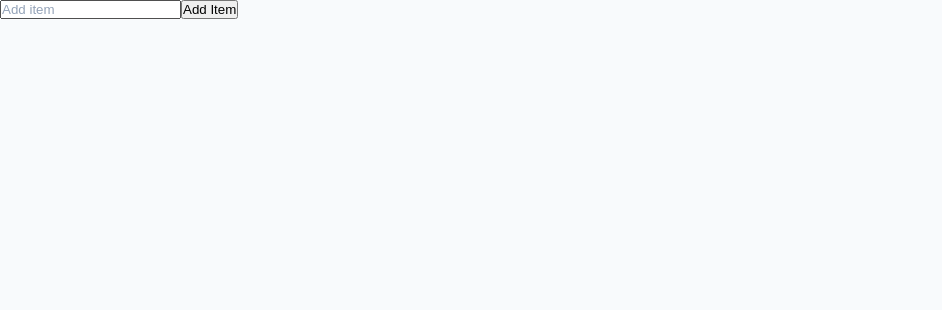
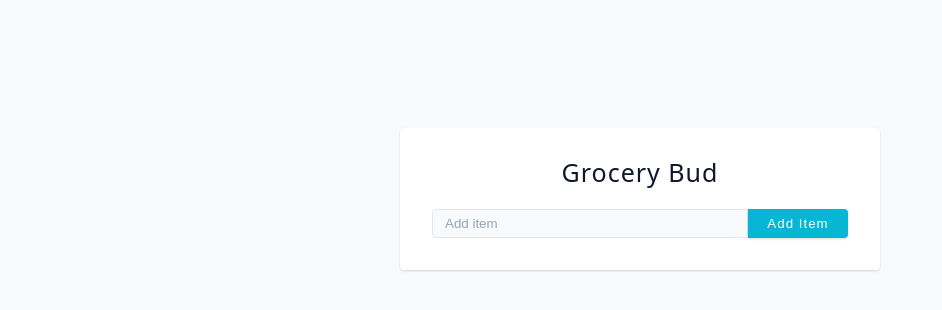
Before and after one commit to MateuszZalew/todo-list-ts, a React (Vite) app: page / in a window 1280 px wide. Shown: the top 310 px of the page, without its empty margins (0-942 px from the left). Built offline with nearby package versions, Linux system fonts and the light colour scheme; the HTML template or start-up script is replaced by a standard one.

Commit message:
add functionality to Form

```diff
--- a/src/App.tsx
+++ b/src/App.tsx
@@ -4,9 +4,13 @@ import Form from "./components/Form";
 const App = () => {
   const [items, setItems] = useState();
 
+  const addItem = (item: string): void => {
+    console.log(item);
+  };
+
   return (
-    <main>
-      <Form />
+    <main className="section-center">
+      <Form addItem={addItem} />
     </main>
   );
 };
--- a/src/components/Form.jsx
+++ /dev/null
@@ -1,12 +0,0 @@
-const Form = () => {
-  return (
-    <section>
-      <form>
-        <input type="text" placeholder="Add item" />
-        <button type="submit">Add Item</button>
-      </form>
-    </section>
-  );
-};
-
-export default Form;
--- /dev/null
+++ b/src/components/Form.tsx
@@ -0,0 +1,38 @@
+import React, { useState } from "react";
+
+interface FormProps {
+  addItem: (text: string) => void;
+}
+
+const Form = ({ addItem }: FormProps): JSX.Element => {
+  const [inputValue, setInputValue] = useState("");
+  const submitForm = (e: React.FormEvent<HTMLFormElement>) => {
+    e.preventDefault();
+    addItem(inputValue);
+    setInputValue("");
+  };
+
+  const updateInput = (e: React.ChangeEvent<HTMLInputElement>) => {
+    setInputValue(e.target.value);
+  };
+
+  return (
+    <form onSubmit={submitForm}>
+      <h4>Grocery Bud</h4>
+      <div className="form-control">
+        <input
+          type="text"
+          className="form-input"
+          placeholder="Add item"
+          value={inputValue}
+          onChange={updateInput}
+        />
+        <button type="submit" className="btn">
+          Add Item
+        </button>
+      </div>
+    </form>
+  );
+};
+
+export default Form;
```
